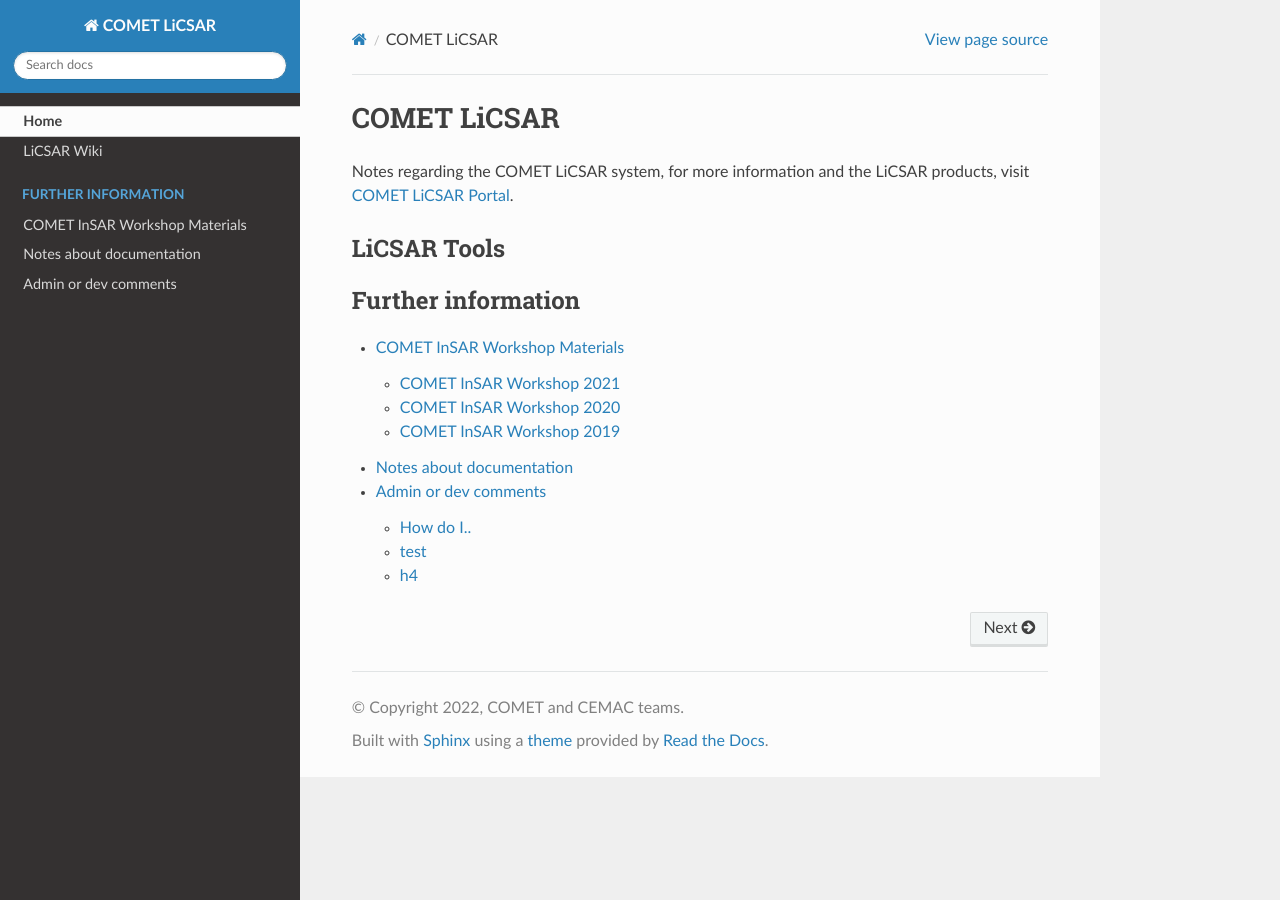
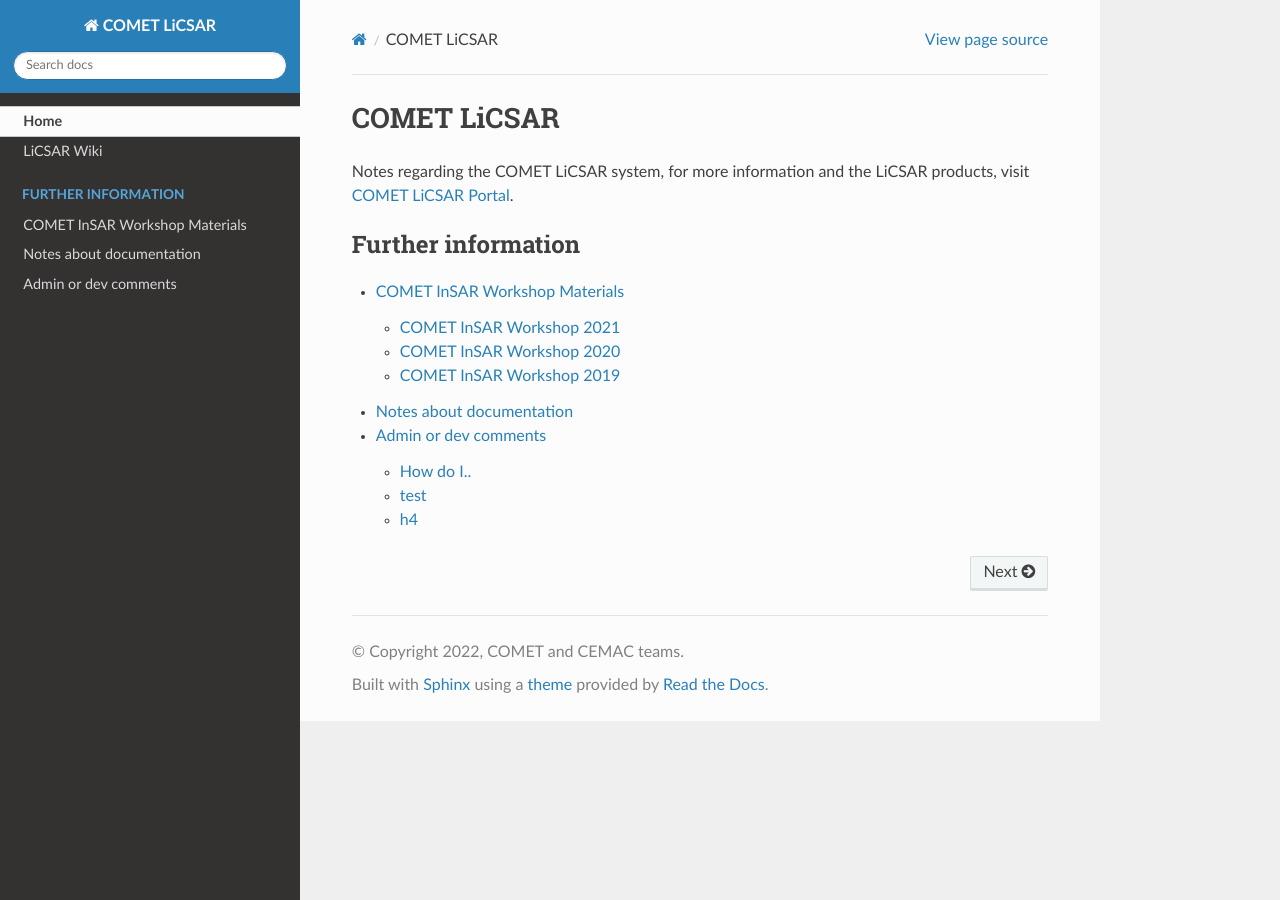
Before and after one commit to comet-licsar/comet-licsar.github.io, a Sphinx documentation site: the page built from source/index.rst, in a window 1280 px wide. Built offline with Sphinx 7.4.7 and the Read the Docs theme 2.0.0, drawn with Linux system fonts in a browser that asks for light colours.

Commit message:
Update index.rst

```diff
--- a/source/index.rst
+++ b/source/index.rst
@@ -14,8 +14,7 @@
   Home <self>
   wiki
 
-**LiCSAR Tools**
-^^^^^^^^^^^^^^^^^^^
+
 .. toctree::
   :maxdepth: 2
   :caption: LiCSAR Tools
```
Also changed, not shown: other parts of source/index.rst (+1 -2 lines).
